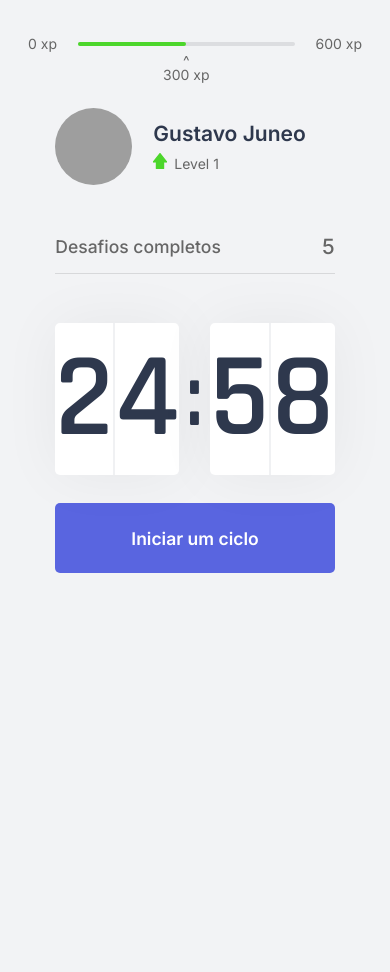
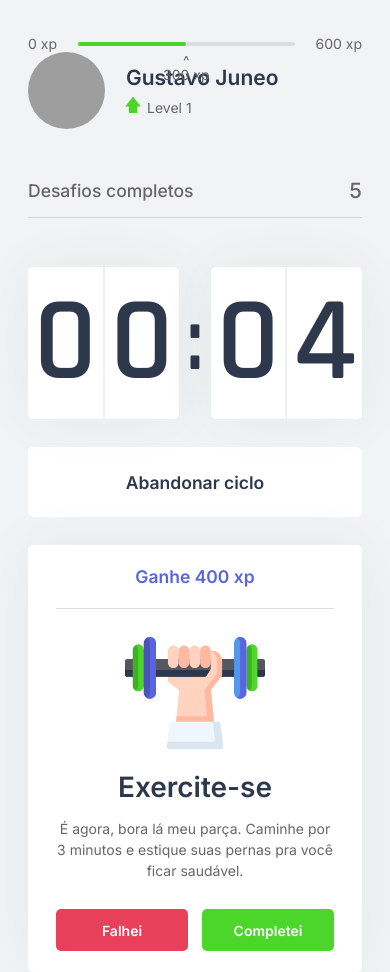
Before and after one commit to gustavojuneo/moveit, a Next.js app: page / in a window 390 px wide. Both pictures are taken after a click on the button "Iniciar um ciclo". Before the commit the page ends 844 px from the top, so only its background shows below. Built offline with nearby package versions, Linux system fonts and the light colour scheme; grey boxes are pictures that could not be loaded.

Commit message:
Finished Countdown & Created ChallengeBox with responsivity

```diff
--- /dev/null
+++ b/src/components/ChallengeBox.tsx
@@ -0,0 +1,41 @@
+import styles from '../styles/components/ChallengeBox.module.css'
+
+export function ChallengeBox() {
+  const hasActiveChallenge = true
+
+  return (
+    <div className={styles.challengeBoxContainer}>
+      {hasActiveChallenge ? (
+        <div className={styles.challengeActive}>
+          <header>Ganhe 400 xp</header>
+
+          <main>
+            <img src="./icons/body.svg" alt="Faça uma caminhada" />
+            <strong>Exercite-se</strong>
+            <p>
+              É agora, bora lá meu parça. Caminhe por 3 minutos e estique suas
+              pernas pra você ficar saudável.
+            </p>
+          </main>
+
+          <footer>
+            <button type="button" className={styles.challengeFailedButton}>
+              Falhei
+            </button>
+            <button type="button" className={styles.challengeSucceededButton}>
+              Completei
+            </button>
+          </footer>
+        </div>
+      ) : (
+        <div className={styles.challengeNotActive}>
+          <strong>Finalize um ciclo para receber um desafio</strong>
+          <p>
+            <img src="./icons/level-up.svg" alt="Level Up" />
+            Complete-os e ganhe experiência e avance de level.
+          </p>
+        </div>
+      )}
+    </div>
+  )
+}
--- a/src/components/CountDown.tsx
+++ b/src/components/CountDown.tsx
@@ -2,9 +2,12 @@
 
 import styles from '../styles/components/CountDown.module.css'
 
+let countdownTimeout: NodeJS.Timeout
+
 export function CountDown() {
-  const [time, setTime] = useState(25 * 60)
-  const [active, setActive] = useState(false)
+  const [time, setTime] = useState(0.1 * 60)
+  const [isActive, setIsActive] = useState(false)
+  const [hasFinished, setHasFinished] = useState(false)
 
   const minutes = Math.floor(time / 60)
   const seconds = time % 60
@@ -13,16 +16,25 @@
   const [secondLeft, secondRight] = String(seconds).padStart(2, '0').split('')
 
   function startCountDown() {
-    setActive(true)
+    setIsActive(true)
+  }
+
+  function resetCountDown() {
+    clearTimeout(countdownTimeout)
+    setIsActive(false)
+    setTime(0.1 * 60)
   }
 
   useEffect(() => {
-    if (active && time > 0) {
-      setTimeout(() => {
+    if (isActive && time > 0) {
+      countdownTimeout = setTimeout(() => {
         setTime(time - 1)
       }, 1000)
+    } else if (isActive && time === 0) {
+      setHasFinished(true)
+      setIsActive(false)
     }
-  }, [active, time])
+  }, [isActive, time])
 
   return (
     <div>
@@ -38,6 +50,21 @@
         </div>
       </div>
 
+      {hasFinished ? (
+        <button disabled type="button" className={`${styles.countDownButton}`}>
+          Ciclo encerrado
+        </button>
+      ) : (
+        <>
+          {isActive ? (
+            <button
+              type="button"
+              className={`${styles.countDownButton} ${styles.countDownButtonActive}`}
+              onClick={resetCountDown}
+            >
+              Abandonar ciclo
+            </button>
+          ) : (
             <button
               type="button"
               className={styles.countDownButton}
@@ -45,6 +72,9 @@
             >
               Iniciar um ciclo
             </button>
+          )}
+        </>
+      )}
     </div>
   )
 }
--- a/src/pages/index.tsx
+++ b/src/pages/index.tsx
@@ -1,9 +1,10 @@
+import Head from 'next/head'
+
 import { CompletedChallenges } from '../components/CompletedChallenges'
 import { CountDown } from '../components/CountDown'
 import { ExperienceBar } from '../components/ExperienceBar'
 import { Profile } from '../components/Profile'
-
-import Head from 'next/head'
+import { ChallengeBox } from '../components/ChallengeBox'
 
 import styles from '../styles/pages/Home.module.css'
 
@@ -22,7 +23,9 @@
           <CompletedChallenges />
           <CountDown />
         </div>
-        <div></div>
+        <div>
+          <ChallengeBox />
+        </div>
       </section>
     </div>
   )
--- /dev/null
+++ b/src/styles/components/ChallengeBox.module.css
@@ -0,0 +1,118 @@
+.challengeBoxContainer {
+  height: 100%;
+
+  background: var(--white);
+  border-radius: 5px;
+  box-shadow: 0 0 60px rgba(0, 0, 0, 0.05);
+  padding: 1.5rem 2rem;
+
+  display: flex;
+  flex-direction: column;
+  align-items: center;
+  justify-content: center;
+
+  text-align: center;
+}
+
+.challengeNotActive {
+  display: flex;
+  flex-direction: column;
+  align-items: center;
+}
+
+.challengeNotActive strong {
+  font-size: 1.5rem;
+  font-weight: 500;
+  line-height: 1.4;
+  margin-bottom: 2rem;
+}
+
+.challengeNotActive p {
+  display: flex;
+  justify-content: center;
+  align-items: center;
+  line-height: 1.4;
+  max-width: 89%;
+  text-align: left;
+}
+
+.challengeNotActive p img {
+  margin-right: 1.5rem;
+}
+
+.challengeActive {
+  height: 100%;
+
+  display: flex;
+  flex-direction: column;
+}
+
+.challengeActive header {
+  color: var(--blue);
+  font-weight: 600;
+  font-size: 1.25rem;
+  padding: 0 2rem 1.5rem;
+  border-bottom: 1px solid var(--gray-line);
+}
+
+.challengeActive main {
+  flex: 1;
+  display: flex;
+  flex-direction: column;
+  align-items: center;
+  justify-content: center;
+}
+
+.challengeActive main strong {
+  font-size: 2rem;
+  font-weight: 600;
+  color: var(--title);
+  margin: 1.5rem 0 1rem;
+}
+
+.challengeActive main p {
+  line-height: 1.5;
+}
+
+.challengeActive footer {
+  display: grid;
+  grid-template-columns: repeat(2, 1fr);
+  gap: 1rem;
+}
+
+.challengeActive footer button {
+  height: 3rem;
+
+  display: flex;
+  align-items: center;
+  justify-content: center;
+
+  border: 0;
+  border-radius: 5px;
+
+  color: var(--white);
+
+  font-size: 1rem;
+  font-weight: 600;
+
+  transition: filter 0.2s;
+}
+
+.challengeActive footer button.challengeFailedButton {
+  background: var(--red);
+}
+
+.challengeActive footer button.challengeSucceededButton {
+  background: var(--green);
+}
+
+.challengeActive footer button:hover {
+  filter: brightness(0.9)
+}
+
+@media (max-width: 662px) {
+  .challengeActive header,
+  .challengeActive main {
+    margin-bottom: 2rem;
+  }
+}
--- a/src/styles/components/CountDown.module.css
+++ b/src/styles/components/CountDown.module.css
@@ -59,6 +59,22 @@
   transition: background-color 0.2s;
 }
 
-.countDownButton:hover {
+.countDownButton:not(:disabled):hover {
   background: var(--blue-dark)
 }
+
+.countDownButtonActive {
+  background: var(--white);
+  color: var(--title);
+}
+
+.countDownButtonActive:not(:disabled):hover {
+  background: var(--red);
+  color: var(--white)
+}
+
+.countDownButton:disabled {
+  background: var(--white);
+  color: var(--text);
+  cursor: not-allowed;
+}
--- a/src/styles/pages/Home.module.css
+++ b/src/styles/pages/Home.module.css
@@ -9,23 +9,10 @@
 }
 
 .container section {
-  display: flex;
-  flex-direction: column;
-  align-items: center;
-  justify-content: center;
+  flex: 1;
 
-  margin-top: 4rem;
+  display: grid;
+  grid-template-columns: repeat(auto-fit, minmax(250px, 1fr));
+  gap: 2rem 6.25rem;
+  align-content: center;
 }
-
-@media (min-width: 768px) {
-  .container section {
-    flex: 1;
-
-    display: grid;
-    grid-template-columns: 1fr 1fr;
-    gap: 6.25rem;
-    align-content: center;
-
-    margin-top: 0;
-  }
-}
```
Lines whose indentation alone changed are shown as unchanged.
